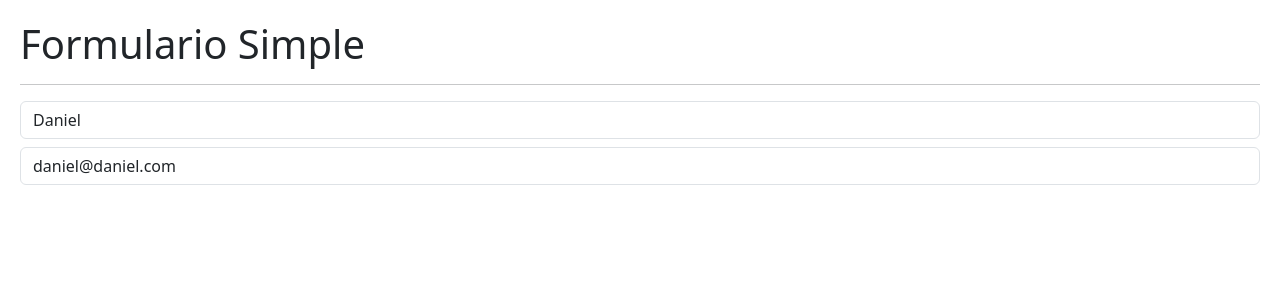
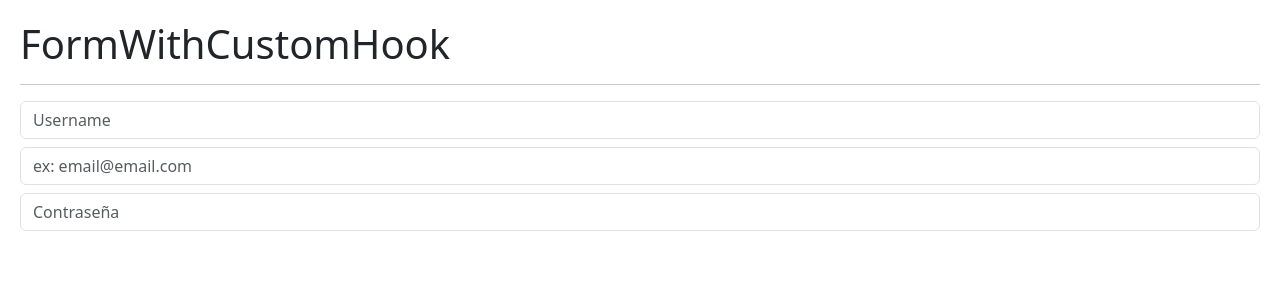
Before and after one commit to danielalbanez40/react-de-cero-a-experto-MERN, a React (Vite) app in the folder 05-hook-app/: page / in a window 1280 px wide. Shown: the top 300 px of the page. Built offline with nearby package versions, Linux system fonts and the light colour scheme.

Commit message:
Custom Hook useForm

```diff
--- /dev/null
+++ b/05-hook-app/src/02-useEffect/FormWithCustomHook.jsx
@@ -0,0 +1,55 @@
+import useForm from "../Hooks/useForm";
+
+const FormWithCustomHook = () => {
+
+  const {formState, handleInputChange, username, email, password} = useForm({
+    username: "",
+    email: "",
+    password: "",
+  });
+
+  // const {username, email, password} = formState;
+
+  return (
+    <>
+      <h1>FormWithCustomHook</h1>
+      <hr />
+      <form action="">
+        <input
+          type="text"
+          name="username"
+          id="username"
+          className="form-control"
+          placeholder="Username"
+          autoComplete="off"
+          value={username}
+          onChange={handleInputChange}
+        />
+
+        <input
+          type="email"
+          name="email"
+          id="email"
+          className="form-control mt-2"
+          placeholder="ex: email@email.com"
+          autoComplete="off"
+          value={email}
+          onChange={handleInputChange}
+        />
+
+        <input
+          type="password"
+          name="password"
+          id="psswd"
+          className="form-control mt-2"
+          placeholder="Contraseña"
+          autoComplete="off"
+          value={password}
+          onChange={handleInputChange}
+        />
+      </form>
+    </>
+  );
+};
+
+export default FormWithCustomHook;
--- /dev/null
+++ b/05-hook-app/src/Hooks/useForm.js
@@ -0,0 +1,24 @@
+import { useState } from "react";
+
+
+const useForm = (initialForm = {}) => {
+
+  const [formState, setFormState] = useState(initialForm);
+
+
+  const handleInputChange = (e) => {
+    // const { name, value } = target;
+    setFormState({
+      ...formState,
+      [e.target.name]: e.target.value,
+    });
+  };
+
+  return {
+    ...formState,
+    formState,
+    handleInputChange,
+  };
+};
+
+export default useForm
--- a/05-hook-app/src/main.jsx
+++ b/05-hook-app/src/main.jsx
@@ -4,10 +4,11 @@ import './index.css'
 // import HooksApp from './HooksApp'
 // import CounterApp from './01-useState/CounterApp';
 // import CounterWithCustomHook from './01-useState/CounterWithCustomHook';
-import SimpleForm from './02-useEffect/SimpleForm';
+// import SimpleForm from './02-useEffect/SimpleForm';
+import FormWithCustomHook from './02-useEffect/FormWithCustomHook';
 
 ReactDOM.createRoot(document.getElementById("root")).render(
   <React.StrictMode>
-    <SimpleForm />
+    <FormWithCustomHook />
   </React.StrictMode>
 );
```
